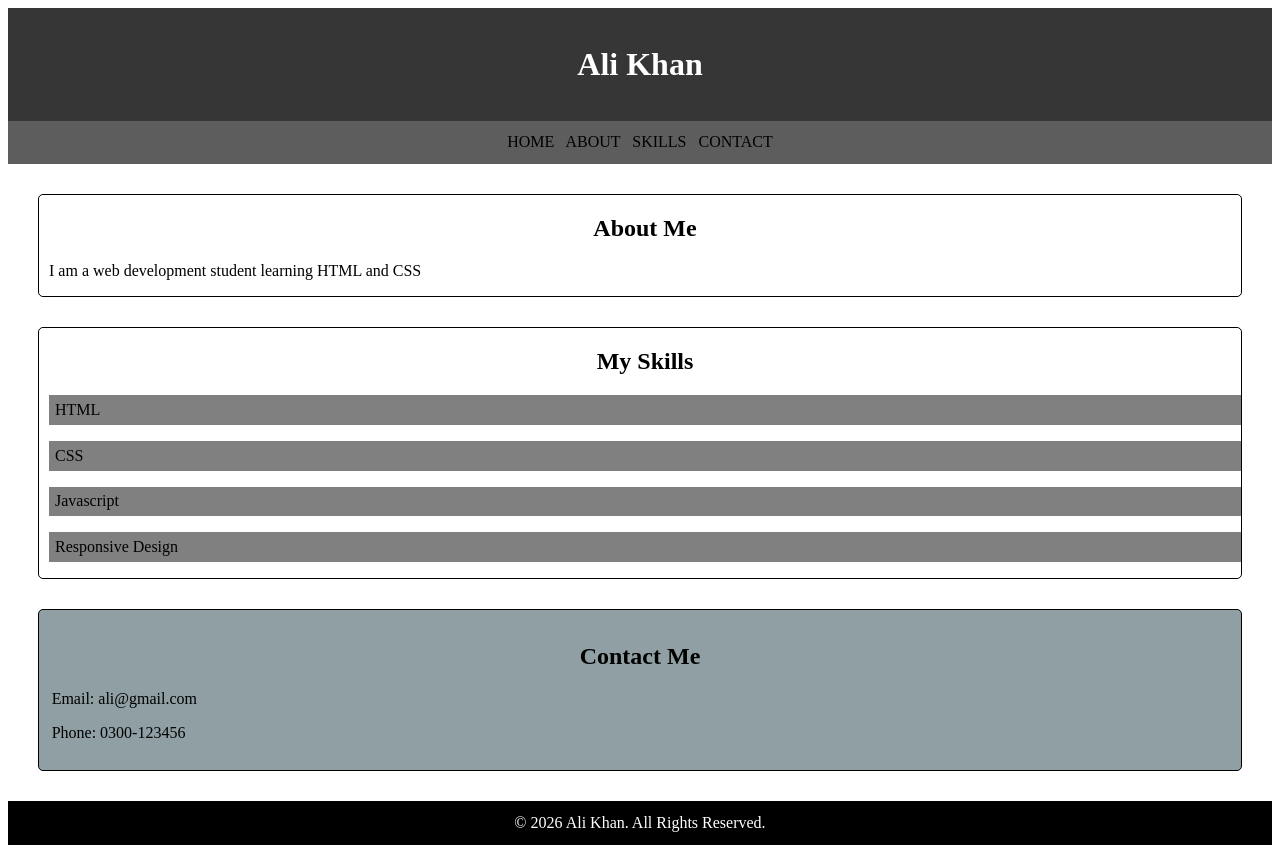
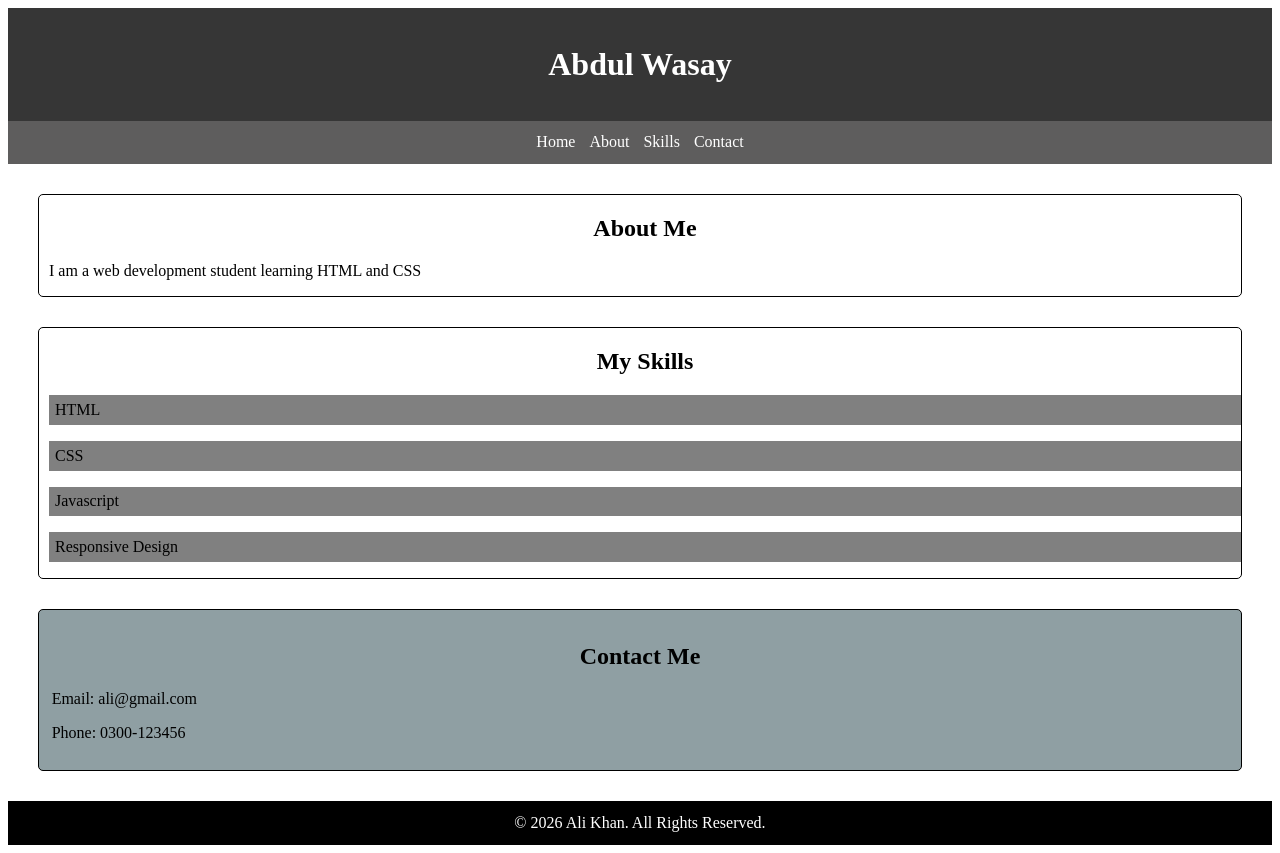
Before and after one commit to AbdulWasay001/website1, a plain HTML site: page index.html in a window 1280 px wide. Drawn offline with Linux system fonts and the light colour scheme.

Commit message:
names changed

```diff
--- a/index.html
+++ b/index.html
@@ -9,8 +9,14 @@
 </head>
 
 <body>
-    <h1>Ali Khan</h1>
-    <p id="hobby">HOME &nbsp; ABOUT &nbsp; SKILLS &nbsp; CONTACT</p>
+    <h1>Abdul Wasay
+    </h1>
+    <div id="nav-icons">
+        <a href="#heading">Home</a>
+        <a href="#about">About</a>
+        <a href="#newabout">Skills</a>
+        <a href="#Contact">Contact</a>
+    </div>
     <div id="about">
         <h2 id="heading">About Me</h2>
         <p> I am a web development student learning HTML and CSS</p>
--- a/web.css
+++ b/web.css
@@ -6,13 +6,17 @@ h1 {
     margin: 0px;
 }
 
-#hobby {
+#nav-icons {
     text-align: center;
     background-color: rgb(94, 93, 93);
     padding: 1%;
     margin: 0px;
 }
-
+div a{
+    color: #fff;
+    padding: 0px 5px;
+    text-decoration: none;
+}
 #about {
     border: 1px solid black;
     margin: 30px;
```
